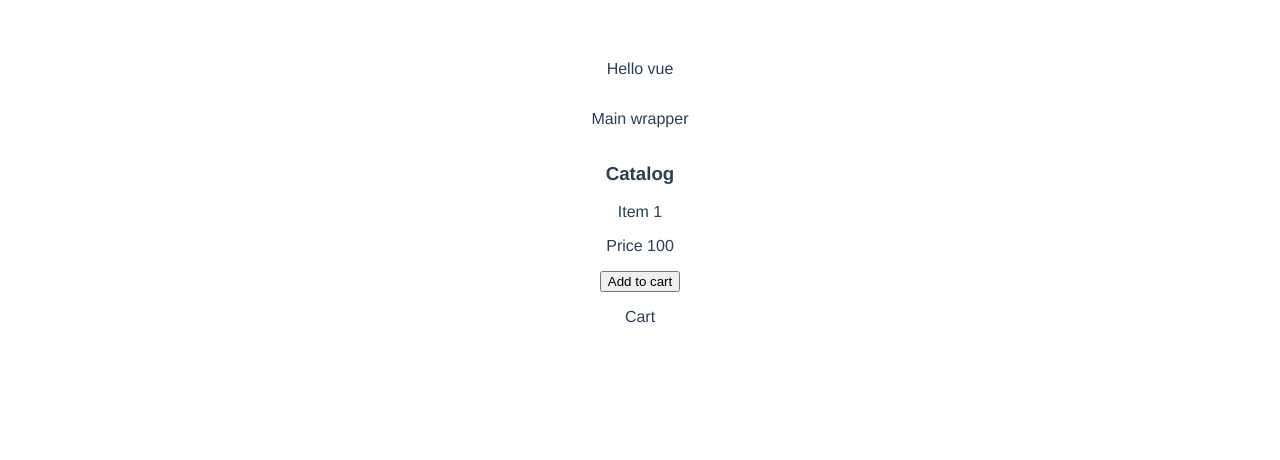
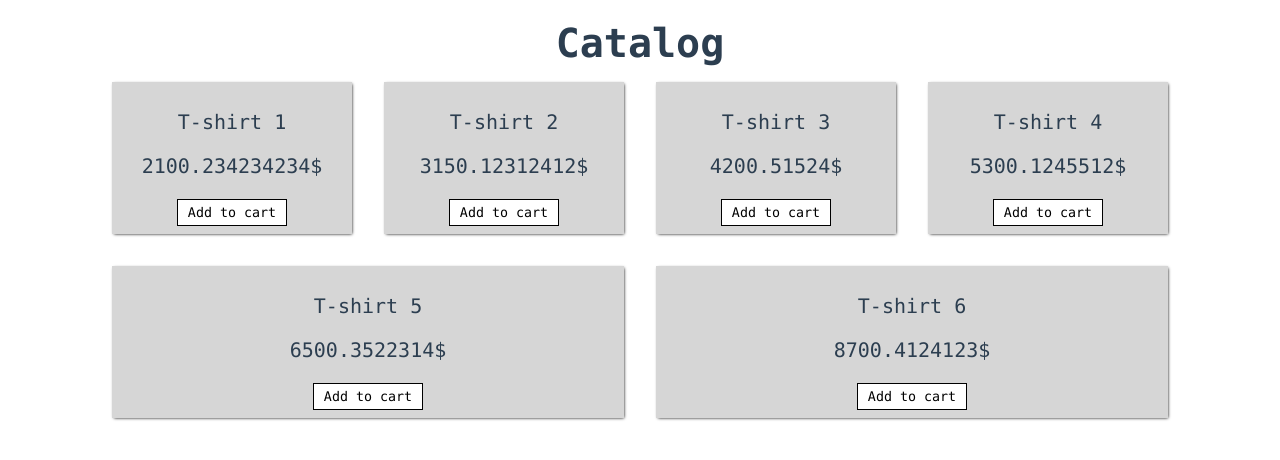
Before and after one commit to AlexeySay/vue_shop, a Vue app: page / in a window 1280 px wide. Shown: the top 460 px of the page. Built offline with nearby package versions, Linux system fonts and the light colour scheme.

Commit message:
added 6 items in catalog
created relations a directory-parent items-child

```diff
--- a/db.json
+++ b/db.json
@@ -15,5 +15,55 @@
   ],
   "profile": {
     "name": "typicode"
-  }
+  },
+  "products": [
+    {
+      "image": "1.jpg",
+      "name": "T-shirt 1",
+      "price": 2100.234234234,
+      "article": "T1",
+      "available": true,
+      "category": "Мужские"
+    },
+    {
+      "image": "2.jpg",
+      "name": "T-shirt 2",
+      "price": 3150.12312412,
+      "article": "T2",
+      "available": true,
+      "category": "Женские"
+    },
+    {
+      "image": "3.jpg",
+      "name": "T-shirt 3",
+      "price": 4200.51524,
+      "article": "T3",
+      "available": false,
+      "category": "Женские"
+    },
+    {
+      "image": "4.jpg",
+      "name": "T-shirt 4",
+      "price": 5300.1245512,
+      "article": "T4",
+      "available": true,
+      "category": "Мужские"
+    },
+    {
+      "image": "5.jpg",
+      "name": "T-shirt 5",
+      "price": 6500.3522314,
+      "article": "T5",
+      "available": false,
+      "category": "Женские"
+    },
+    {
+      "image": "6.jpeg",
+      "name": "T-shirt 6",
+      "price": 8700.4124123,
+      "article": "T6",
+      "available": true,
+      "category": "Женские"
+    }
+  ]
 }
--- a/src/App.vue
+++ b/src/App.vue
@@ -1,7 +1,5 @@
 <template>
     <div id="app">
-        <p>Hello vue</p>
-
         <v-main-wrapper />
     </div>
 </template>
@@ -19,11 +17,11 @@ export default {
 
 <style>
 #app {
-    font-family: Avenir, Helvetica, Arial, sans-serif;
+    font-family: Consolas, Helvetica, Arial, sans-serif;
     -webkit-font-smoothing: antialiased;
     -moz-osx-font-smoothing: grayscale;
+    font-size: 20px;
     text-align: center;
     color: #2c3e50;
-    margin-top: 60px;
 }
 </style>
--- /dev/null
+++ b/src/assets/styles/styles.scss
@@ -0,0 +1 @@
+@import 'variables.scss';
--- /dev/null
+++ b/src/assets/styles/variables.scss
@@ -0,0 +1,4 @@
+$padding: 8px;
+$margin: 8px;
+
+$radius: 4px;
--- a/src/components/v-cart.vue
+++ b/src/components/v-cart.vue
@@ -1,6 +1,5 @@
 <template>
   <div class="v-cart">
-      <p>Cart</p>
   </div>
 </template>
 
@@ -13,6 +12,6 @@ export default {
 }
 </script>
 
-<style>
+<style lang="scss">
 
 </style>
--- a/src/components/v-catalog-item.vue
+++ b/src/components/v-catalog-item.vue
@@ -1,8 +1,8 @@
 <template>
   <div class="v-catalog-item">
-      <p>Item 1</p>
-      <p>Price 100</p>
-      <button>Add to cart</button>
+      <p>{{ product__data.name }}</p>
+      <p>{{ product__data.price }}$</p>
+      <button class="btn" @click="sendDataToParent">Add to cart</button>
   </div>
 </template>
 
@@ -11,12 +11,47 @@
 
 export default {
     name: 'v-catalog-item',
+    props: {
+        product__data: {
+            type: Object,
+            default() {
+                return {}
+            }
+        }
+    },
     data() {
         return {}
+    },
+    methods: {
+        sendDataToParent() {
+            this.$emit('sendArticle', this.product__data.article )
+        }
     }
 }
 </script>
 
-<style>
+<style lang="scss">
+
+.v-catalog-item {
+    min-width: 200px;
+    flex: 1 1 0;
+    padding: $padding;
+    margin: $margin*2;
+    background-color: rgba(51, 51, 51, 0.2);
+    box-shadow: 1px 1px 3px -1px #000;
+    transition: .2s linear;
+    cursor: pointer;
+    &:hover {
+        box-shadow: 1px 1px 6px -1px #000;
+    }
+    .btn {
+        cursor: pointer;
+        font-family: consolas;
+        border: 1px solid #000;
+        padding: 5px 10px;
+        background-color: #fff;
+        transition: .2s linear;
+    }
+}
 
 </style>
--- a/src/components/v-catalog.vue
+++ b/src/components/v-catalog.vue
@@ -1,7 +1,14 @@
 <template>
     <div class="v-catalog">
-        <h3>Catalog</h3>
-        <v-catalog-item />
+        <h1 class="catalog__title">Catalog</h1>
+        <div class="catalog__inner">
+            <v-catalog-item
+                v-for="product in products"
+                :key="product.article"
+                :product__data="product"
+                @sendArticle="consoleLogItems"
+            />
+        </div>
     </div>
 </template>
 
@@ -12,15 +19,86 @@ export default {
     name: 'v-catalog',
     props: {},
     data() {
-        return {}
+        return {
+            "products": [
+                {
+                image: "1.jpg",
+                name: "T-shirt 1",
+                price: 2100.234234234,
+                article: "T1",
+                available: true,
+                category: "Мужские"
+                },
+                {
+                image: "2.jpg",
+                name: "T-shirt 2",
+                price: 3150.12312412,
+                article: "T2",
+                available: true,
+                category: "Женские"
+                },
+                {
+                image: "1.jpg",
+                name: "T-shirt 3",
+                price: 4200.51524,
+                article: "T3",
+                available: false,
+                category: "Женские"
+                },
+                {
+                image: "4.jpg",
+                name: "T-shirt 4",
+                price: 5300.1245512,
+                article: "T4",
+                available: true,
+                category: "Мужские"
+                },
+                {
+                image: "5.jpg",
+                name: "T-shirt 5",
+                price: 6500.3522314,
+                article: "T5",
+                available: false,
+                category: "Женские"
+                },
+                {
+                image: "6.jpeg",
+                name: "T-shirt 6",
+                price: 8700.4124123,
+                article: "T6",
+                available: true,
+                category: "Женские"
+                }
+            ]
+        }
     },
     components: {
         vCatalogItem,
     },
-    computed: {}
+    computed: {},
+    methods: {
+        consoleLogItems(data) {
+            console.log(data);
+        }
+    }
 }
 </script>
 
-<style>
+<style lang="scss">
+
+.v-catalog {
+    display: flex;
+    flex-direction: column;
+
+    .catalog__title {
+        margin: 20px 0 0;
+        font-size: 40px;
+    }
+    .catalog__inner {
+        width: 100%;
+        display: flex;
+        flex-wrap: wrap;
+    }
+}
 
 </style>
--- a/src/components/v-main-wrapper.vue
+++ b/src/components/v-main-wrapper.vue
@@ -1,6 +1,5 @@
 <template>
     <div class="v-main-wrapper">
-        <p>{{ title }}</p>
         <v-catalog />
         <v-cart />
     </div>
@@ -18,9 +17,7 @@ export default {
     },
     props: {},
     data() {
-        return {
-            title: 'Main wrapper'
-        }
+        return {}
     },
     computed: {},
     methods: {},
@@ -28,11 +25,14 @@ export default {
 }
 </script>
 
-<style>
+<style lang="scss">
+body {margin: 0;} :focus {outline: none;} *{box-sizing: border-box;}
 
 .v-main-wrapper {
     width: 100%;
-    height: 90vh;
+    max-width: 85vw;
+    margin: 0 auto;
+
     display: flex;
     flex-direction: column;
     justify-content: flex-start;
--- a/vue.config.js
+++ b/vue.config.js
@@ -0,0 +1,9 @@
+module.exports = {
+  css: {
+    loaderOptions: {
+      sass: {
+        additionalData: `@import "@/assets/styles/styles.scss";`
+      }
+    }
+  }
+};
```
Also changed, not shown: src/assets/images/1.jpg (added).
